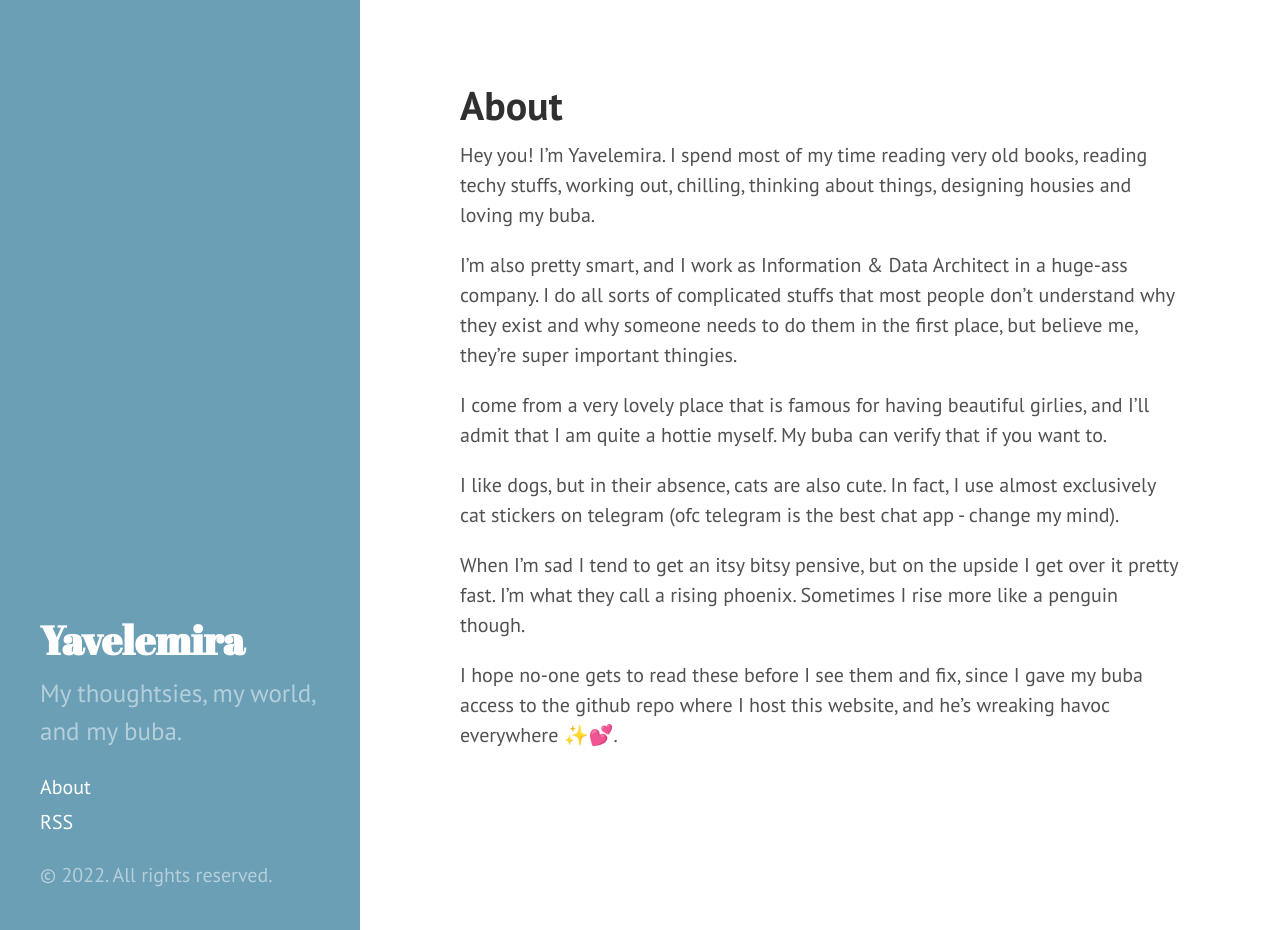
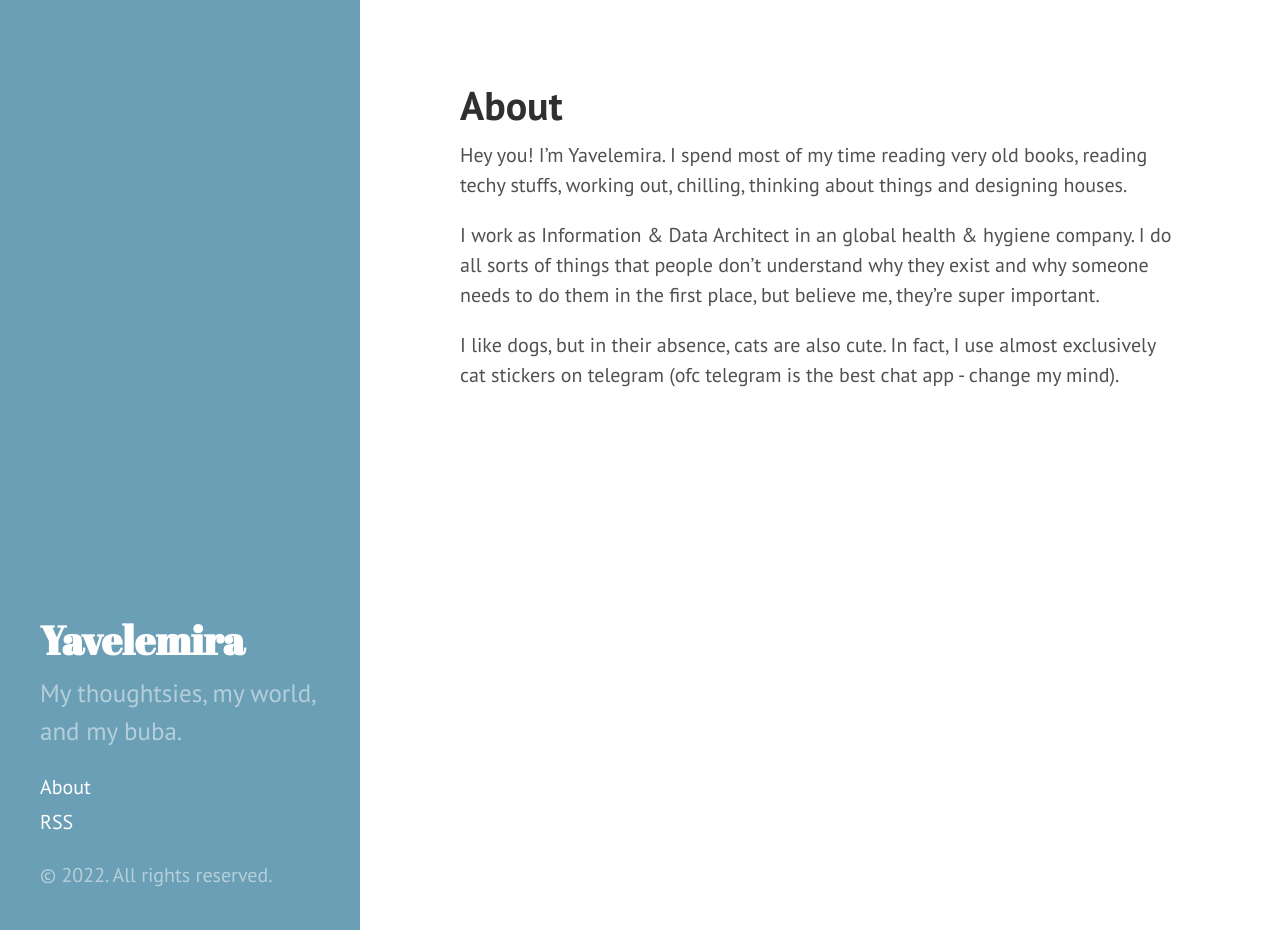
Before and after one commit to yavelemira/yavelemira.github.io, a Jekyll site: the page built from about.md, in a window 1280 px wide and 930 px high. Built offline with Jekyll 4.4.1, drawn with Linux system fonts in a browser that asks for light colours.

Commit message:
Update about.md

```diff
--- a/about.md
+++ b/about.md
@@ -3,14 +3,8 @@ layout: page
 title: About
 ---
 
-Hey you! I'm Yavelemira. I spend most of my time reading very old books, reading techy stuffs, working out, chilling, thinking about things, designing housies and loving my buba.
+Hey you! I'm Yavelemira. I spend most of my time reading very old books, reading techy stuffs, working out, chilling, thinking about things and designing houses.
 
-I'm also pretty smart, and I work as Information & Data Architect in a huge-ass company. I do all sorts of complicated stuffs that most people don't understand why they exist and why someone needs to do them in the first place, but believe me, they're super important thingies.
-
-I come from a very lovely place that is famous for having beautiful girlies, and I'll admit that I am quite a hottie myself. My buba can verify that if you want to.
+I work as Information & Data Architect in an global health & hygiene company. I do all sorts of things that people don't understand why they exist and why someone needs to do them in the first place, but believe me, they're super important.
 
 I like dogs, but in their absence, cats are also cute. In fact, I use almost exclusively cat stickers on telegram (ofc telegram is the best chat app - change my mind).
-
-When I'm sad I tend to get an itsy bitsy pensive, but on the upside I get over it pretty fast. I'm what they call a rising phoenix. Sometimes I rise more like a penguin though.
-
-I hope no-one gets to read these before I see them and fix, since I gave my buba access to the github repo where I host this website, and he's wreaking havoc everywhere ✨💕.
```
